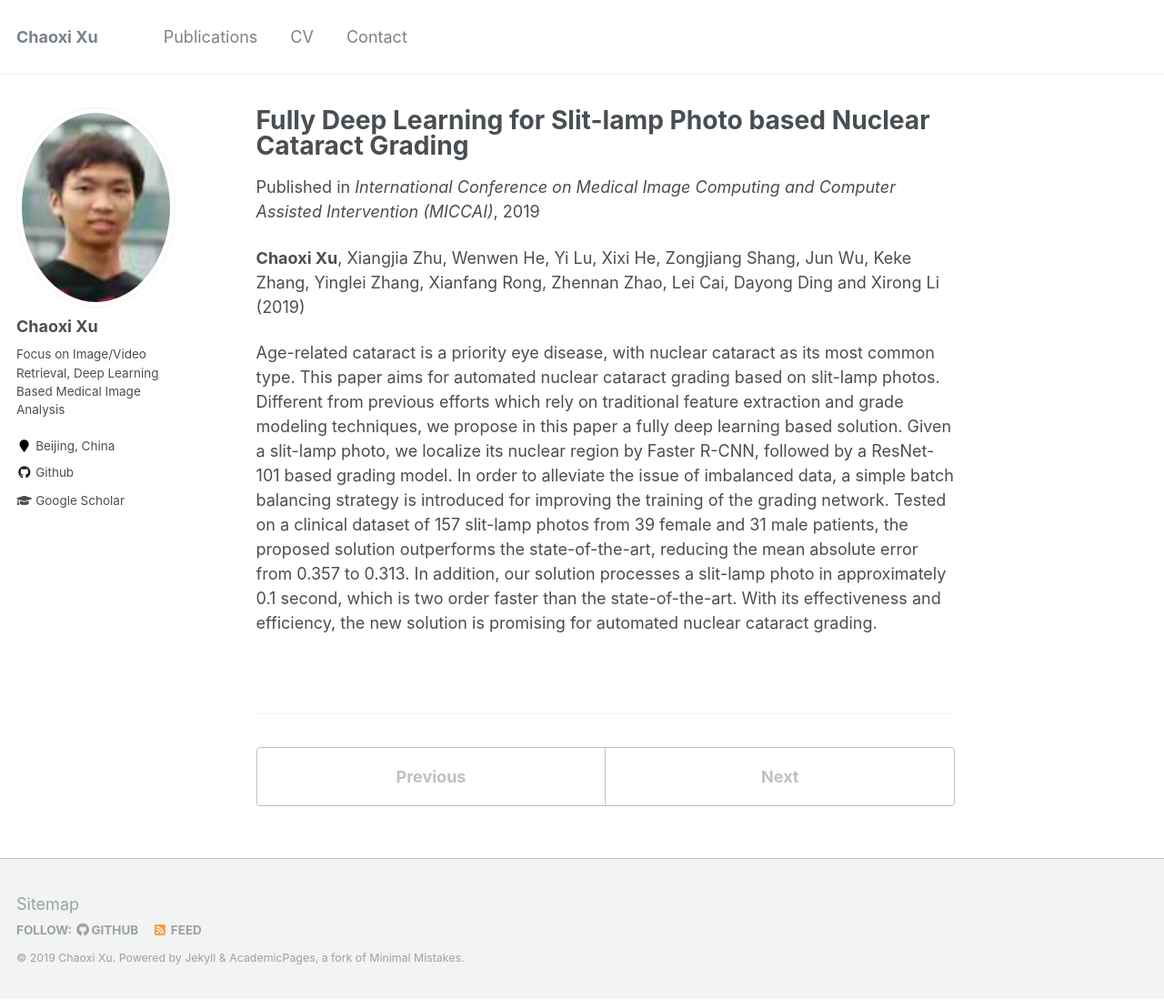
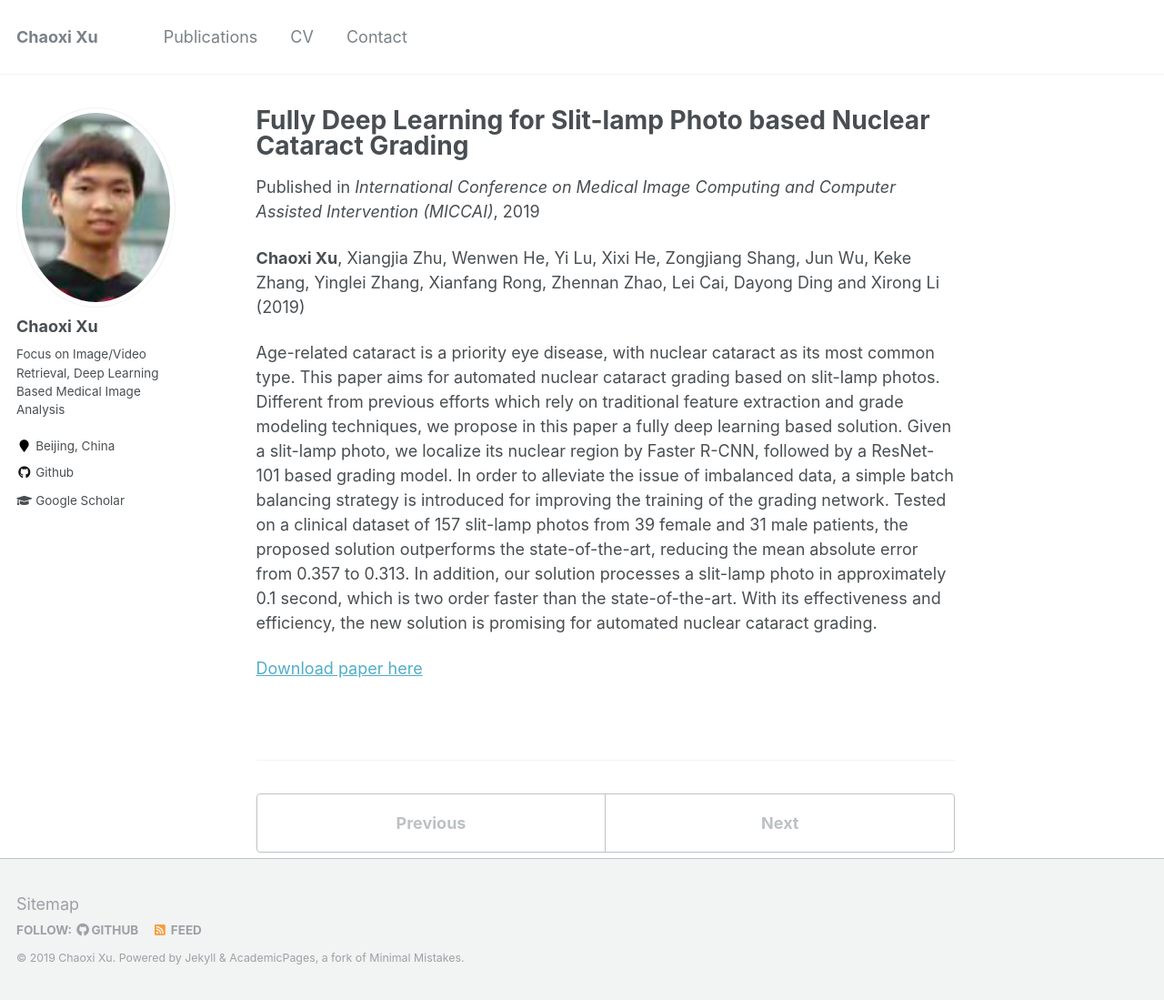
Before and after one commit to xuchaoxi/xuchaoxi.github.io, a Jekyll site: the page built from _publications/2019-10-13-miccai19-cataract.md, in a window 1280 px wide and 1099 px high. Shown: the whole window at 91% size. Built offline with Jekyll 4.4.1, drawn with Linux system fonts in a browser that asks for light colours.

Commit message:
add miccai2019-cataract.pdf

```diff
--- a/_publications/2019-10-13-miccai19-cataract.md
+++ b/_publications/2019-10-13-miccai19-cataract.md
@@ -4,6 +4,9 @@ collection: publications
 permalink: /publication/2019-10-13-miccai19-cataract
 date: 2019-10-13
 venue: 'International Conference on Medical Image Computing and Computer Assisted Intervention (MICCAI)'
+paperurl: '/files/miccai2019-cataract.pdf'
 authors: '<b>Chaoxi Xu</b>, Xiangjia Zhu, Wenwen He, Yi Lu, Xixi He, Zongjiang Shang, Jun Wu, Keke Zhang, Yinglei Zhang, Xianfang Rong, Zhennan Zhao, Lei Cai, Dayong Ding and Xirong Li (2019)'
 ---
 Age-related cataract is a priority eye disease, with nuclear cataract as its most common type. This paper aims for automated nuclear cataract grading based on slit-lamp photos. Different from previous efforts which rely on traditional feature extraction and grade modeling techniques, we propose in this paper a fully deep learning based solution. Given a slit-lamp photo, we localize its nuclear region by Faster R-CNN, followed by a ResNet-101 based grading model. In order to alleviate the issue of imbalanced data, a simple batch balancing strategy is introduced for improving the training of the grading network. Tested on a clinical dataset of 157 slit-lamp photos from 39 female and 31 male patients, the proposed solution outperforms the state-of-the-art, reducing the mean absolute error from 0.357 to 0.313. In addition, our solution processes a slit-lamp photo in approximately 0.1 second, which is two order faster than the state-of-the-art. With its effectiveness and efficiency, the new solution is promising for automated nuclear cataract grading.
+
+[Download paper here](/files/miccai2019-cataract.pdf)
```
Also changed, not shown: 1 other file.
